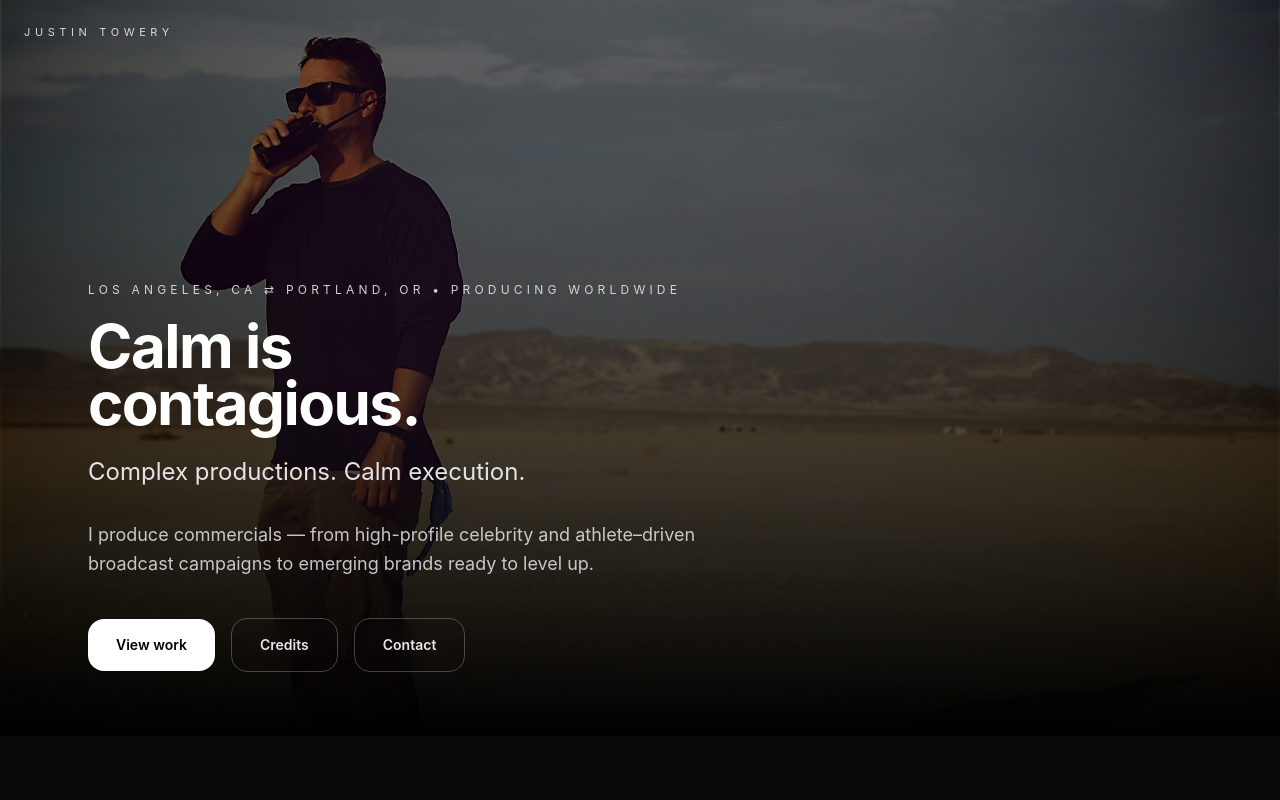
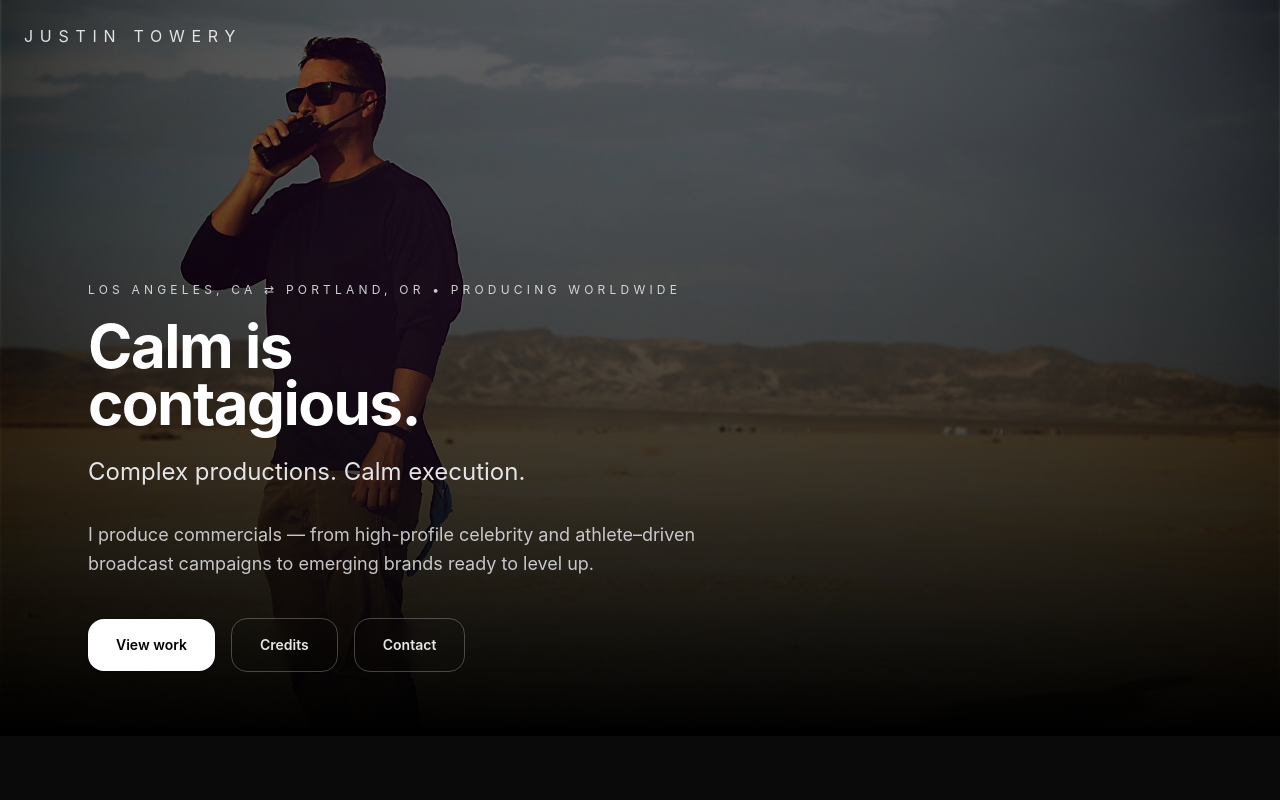
Before and after one commit to Justintowery/jt-producer-site, a Next.js app: page / in a window 1280 px wide. Shown: the top 800 px of the page. Built offline with nearby package versions, Linux system fonts and the light colour scheme.

Commit message:
Increase FloatingName size and restore fade behavior

```diff
--- a/src/app/layout.tsx
+++ b/src/app/layout.tsx
@@ -1,24 +1,47 @@
-import type { Metadata } from "next";
+"use client";
+
 import "./globals.css";
-// import FloatingName from "../components/FloatingName";
-
-export const metadata: Metadata = {
-  title: "Justin Towery",
-  description: "Line Producer / Hybrid Producer",
-};
+import { ReactNode, useEffect, useState } from "react";
 
 export default function RootLayout({
   children,
-}: Readonly<{
-  children: React.ReactNode;
-}>) {
+}: {
+  children: ReactNode;
+}) {
+  const [nameOpacity, setNameOpacity] = useState(1);
+
+  useEffect(() => {
+    const onScroll = () => {
+      const y = window.scrollY || 0;
+      const fadeDistance = 180; // adjust if needed
+      const next = 1 - Math.min(y / fadeDistance, 1);
+      setNameOpacity(next);
+    };
+
+    onScroll();
+    window.addEventListener("scroll", onScroll, { passive: true });
+    return () => window.removeEventListener("scroll", onScroll);
+  }, []);
+
+  const goHome = () => {
+    window.location.href = "/";
+  };
+
   return (
     <html lang="en">
-      <body className="bg-black text-white antialiased">
-        {/* TEMP: disabled to confirm it isn't blocking hero button clicks */}
-        {/* <FloatingName /> */}
+      <body className="relative bg-zinc-950 text-white">
+        {/* Floating Name (Global Home Button) */}
+        <button
+          type="button"
+          onClick={goHome}
+          aria-label="Back home"
+          className="fixed left-6 top-6 z-50 select-none text-base tracking-[0.42em] text-white/85 transition hover:text-white"
+          style={{ opacity: nameOpacity }}
+        >
+          JUSTIN TOWERY
+        </button>
 
-        <main>{children}</main>
+        {children}
       </body>
     </html>
   );
--- a/src/app/page.tsx
+++ b/src/app/page.tsx
@@ -1,8 +1,7 @@
 "use client";
 
-import { useEffect, useState } from "react";
 import Image from "next/image";
-import { motion } from "framer-motion";
+import { motion, useScroll, useTransform } from "framer-motion";
 
 export default function HomePage() {
   // Cinematic hero photo motion
@@ -10,45 +9,21 @@ export default function HomePage() {
   const heroPhotoAnimate = { scale: 1.0, y: -8, opacity: 1 };
   const heroPhotoTransition = { duration: 1.6, ease: "easeOut" as const };
 
+  // Fade floating name out on scroll
+  const { scrollYProgress } = useScroll();
+  const nameOpacity = useTransform(scrollYProgress, [0, 0.15], [1, 0]);
+
   const go = (path: string) => {
     window.location.href = path;
   };
 
-  // Floating name fades out based on scroll
-  const [nameOpacity, setNameOpacity] = useState(1);
-
-  useEffect(() => {
-    const onScroll = () => {
-      // Fade out over first ~180px of scroll
-      const y = window.scrollY || 0;
-      const fadeDistance = 180;
-      const next = 1 - Math.min(y / fadeDistance, 1);
-      setNameOpacity(next);
-    };
-
-    onScroll(); // set on load
-    window.addEventListener("scroll", onScroll, { passive: true });
-    return () => window.removeEventListener("scroll", onScroll);
-  }, []);
-
   return (
     <main>
+      {/* FLOATING NAME (Home Button) */}
+
       {/* HERO */}
       <section className="relative min-h-[92vh] w-full overflow-hidden isolate">
-        {/* Floating Name (clickable) */}
-        <motion.button
-          type="button"
-          onClick={() => go("/")}
-          aria-label="Back home"
-          className="absolute left-6 top-6 z-30 select-none text-[11px] tracking-[0.42em] text-white/80 transition hover:text-white"
-          style={{ opacity: nameOpacity }}
-          animate={{ opacity: nameOpacity }}
-          transition={{ duration: 0.2, ease: "linear" }}
-        >
-          JUSTIN TOWERY
-        </motion.button>
-
-        {/* Background image (animated) — never clickable */}
+        {/* Background image (animated) */}
         <motion.div
           className="pointer-events-none absolute inset-0 z-0"
           initial={heroPhotoInitial}
@@ -71,11 +46,11 @@ export default function HomePage() {
           />
         </motion.div>
 
-        {/* Overlays — never clickable */}
+        {/* Overlays */}
         <div className="pointer-events-none absolute inset-0 z-10 bg-black/45" />
         <div className="pointer-events-none absolute inset-0 z-10 bg-gradient-to-t from-black via-black/35 to-black/10" />
 
-        {/* Content — clickable */}
+        {/* Content */}
         <div className="relative z-20 mx-auto flex min-h-[92vh] max-w-6xl items-end px-6 pb-16 pt-24">
           <div className="max-w-2xl">
             <motion.p
@@ -113,8 +88,8 @@ export default function HomePage() {
               transition={{ duration: 0.65, ease: "easeOut", delay: 0.18 }}
               className="mt-8 text-base leading-relaxed text-zinc-200/85 sm:text-lg"
             >
-              I produce commercials — from high-profile celebrity and athlete–driven broadcast
-              campaigns to emerging brands ready to level up.
+              I produce commercials — from high-profile celebrity and athlete–driven broadcast campaigns
+              to emerging brands ready to level up.
             </motion.p>
 
             <motion.div
@@ -158,12 +133,12 @@ export default function HomePage() {
             <h2 className="text-lg font-semibold text-white">About</h2>
             <div className="mt-4 space-y-4 text-sm leading-relaxed text-zinc-300">
               <p>
-                I’ve spent two decades producing commercial work at scale — leading teams,
-                managing complexity, and protecting creative at the highest level.
+                I’ve spent two decades producing commercial work at scale — leading teams, managing complexity,
+                and protecting creative at the highest level.
               </p>
               <p>
-                I’ve worked in high-pressure environments long enough to know that preparation
-                wins — and calm leadership sets the tone for everyone else.
+                I’ve worked in high-pressure environments long enough to know that preparation wins — and calm
+                leadership sets the tone for everyone else.
               </p>
               <p className="text-zinc-200/90">Built in Los Angeles. Working nationally.</p>
               <p className="text-zinc-200/90">Calm isn’t a personality trait. It’s a strategy.</p>
@@ -175,6 +150,7 @@ export default function HomePage() {
             <p className="mt-3 text-sm leading-relaxed text-zinc-300">
               Browse credits or reach out for availability. I’ll get back quickly.
             </p>
+
             <div className="mt-5 flex flex-col gap-3">
               <a
                 href="/credits"
@@ -182,6 +158,7 @@ export default function HomePage() {
               >
                 View credits
               </a>
+
               <a
                 href="/contact"
                 className="rounded-xl bg-white px-5 py-3 text-center text-sm font-semibold text-black transition hover:opacity-90"
--- a/src/components/FloatingName.tsx
+++ b/src/components/FloatingName.tsx
@@ -4,36 +4,49 @@ import Link from "next/link";
 import { useEffect, useState } from "react";
 
 export default function FloatingName() {
-  const [scrolled, setScrolled] = useState(false);
+  const [scrollY, setScrollY] = useState(0);
 
   useEffect(() => {
-    const onScroll = () => setScrolled(window.scrollY > 40);
-    onScroll();
-    window.addEventListener("scroll", onScroll, { passive: true });
-    return () => window.removeEventListener("scroll", onScroll);
+    const handleScroll = () => {
+      setScrollY(window.scrollY);
+    };
+
+    // Set initial position
+    handleScroll();
+
+    window.addEventListener("scroll", handleScroll, { passive: true });
+    return () => window.removeEventListener("scroll", handleScroll);
   }, []);
 
+  // Fade out over first 300px
+  const fadeDistance = 300;
+  const opacity = Math.max(1 - scrollY / fadeDistance, 0);
+
   return (
-    <header
-      style={{
-        position: "fixed",
-        top: 24,
-        left: 24,
-        zIndex: 2147483647,
-        pointerEvents: "auto",
-      }}
-      className={[
-        "transition-all duration-500 ease-out",
-        scrolled ? "opacity-0 -translate-y-2" : "opacity-100 translate-y-0",
-      ].join(" ")}
+    <div
+      style={{ opacity }}
+      className="
+        fixed top-8 left-8 z-50
+        transition-opacity duration-200 ease-out
+        pointer-events-none
+      "
     >
       <Link
         href="/"
-        aria-label="Go to home"
-        className="text-sm font-medium tracking-[0.25em] uppercase text-white/80 hover:text-white transition"
+        className="
+          pointer-events-auto
+          uppercase
+          tracking-[0.35em]
+          text-[18px]
+          md:text-[22px]
+          font-medium
+          text-white/90
+          hover:text-white
+          transition-colors duration-200 ease-out
+        "
       >
-        Justin Towery
+        JUSTIN TOWERY
       </Link>
-    </header>
+    </div>
   );
 }
```
